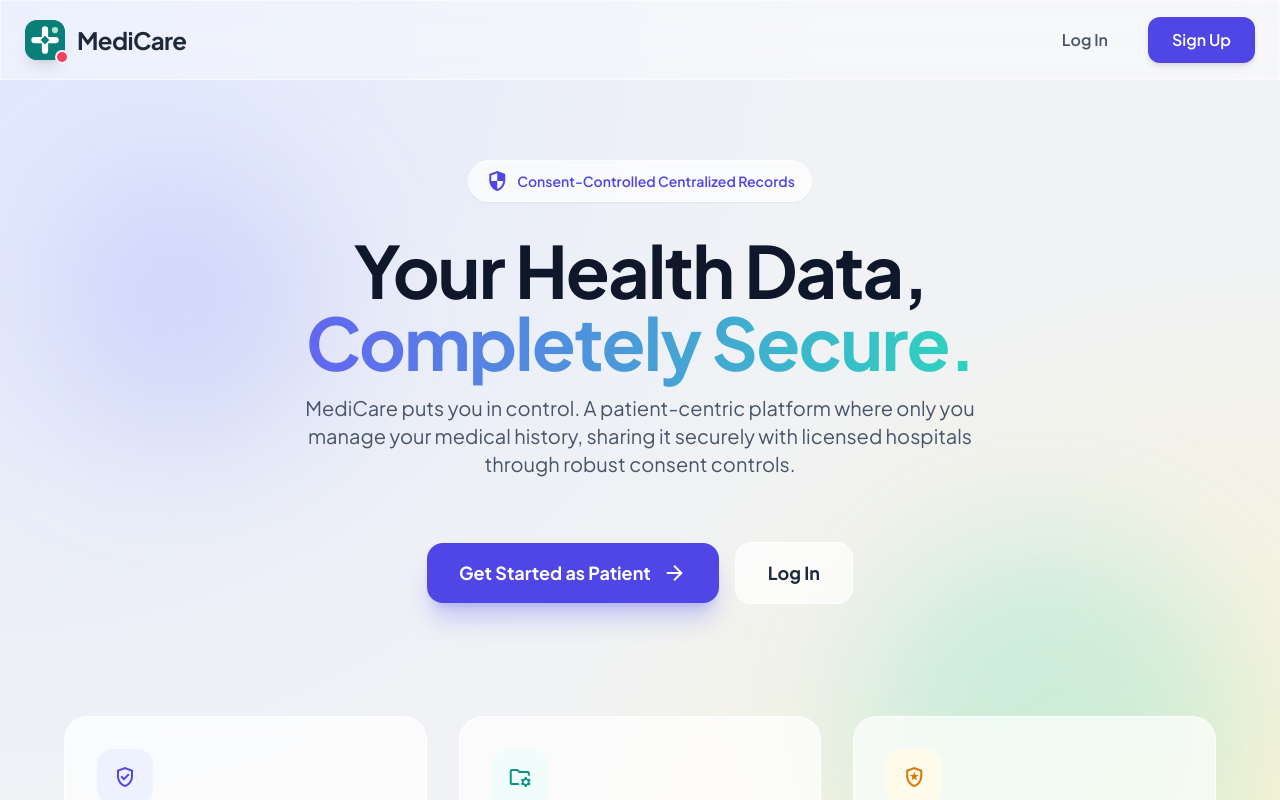
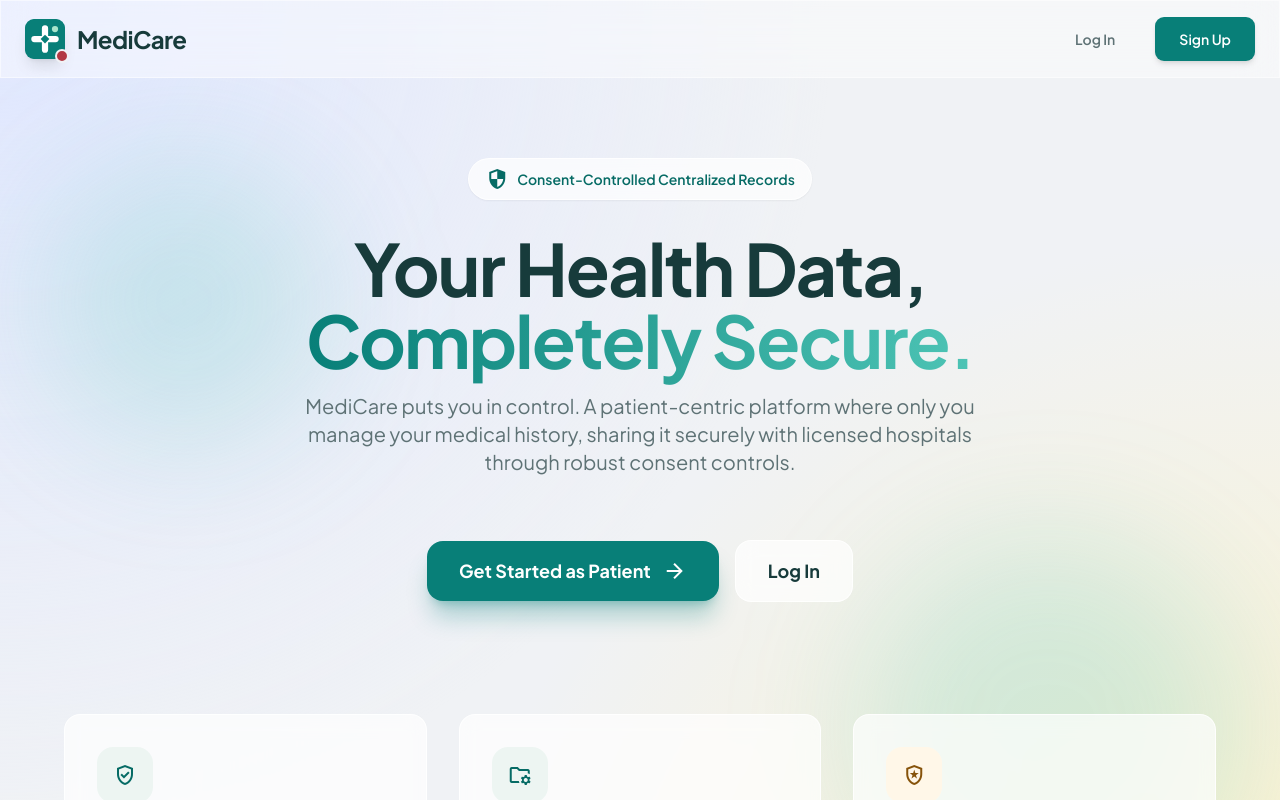
Before and after one commit to vTg2208/medicare-secure, a React (Vite) app in the folder frontend/: page / in a window 1280 px wide. Shown: the top 800 px of the page. Built offline with nearby package versions, Linux system fonts and the light colour scheme; no server answers.

Commit message:
Establish shared Medicare colors, typography and brand identity

```diff
--- /dev/null
+++ b/frontend/src/config/brand.js
@@ -0,0 +1 @@
+export const brandName = 'Medicare';
--- a/frontend/src/styles/global.css
+++ b/frontend/src/styles/global.css
@@ -1,362 +1,107 @@
-/* ========================================
-   SECURE HEALTHCARE MANAGEMENT SYSTEM
-   Professional Medical Blue Theme
-   ======================================== */
+@import './tokens.css';
 
-/* Import Google Font */
-@import url('https://fonts.googleapis.com/css2?family=Inter:wght@300;400;500;600;700&display=swap');
-
-/* ========================================
-   CSS RESET & BASE
-   ======================================== */
-* {
+* { box-sizing: border-box; }
+body {
     margin: 0;
-    padding: 0;
-    box-sizing: border-box;
-}
-
-/* ========================================
-   COLOR SYSTEM - Medical Blue Theme
-   ======================================== */
-:root {
-    /* Primary Colors - Medical Teal Theme */
-    --primary-blue: #54ACBF;
-    --primary-blue-dark: #3d8a9a;
-    --primary-blue-light: #7fc4d2;
-    --primary-teal: #54ACBF;
-    --primary-teal-dark: #3d8a9a;
-
-    /* Secondary Colors */
-    --secondary-mint: #E8F5F7;
-    --secondary-sky: #EDF9FA;
-    --secondary-lavender: #F0F9FA;
-
-    /* Semantic Colors */
-    --success-green: #00C48C;
-    --warning-amber: #FFA726;
-    --error-red: #EF5350;
-    --info-blue: #42A5F5;
-
-    /* Neutral Colors */
-    --white: #FFFFFF;
-    --gray-50: #F8FAFC;
-    --gray-100: #F1F5F9;
-    --gray-200: #E2E8F0;
-    --gray-300: #CBD5E1;
-    --gray-400: #94A3B8;
-    --gray-500: #64748B;
-    --gray-600: #475569;
-    --gray-700: #334155;
-    --gray-800: #1E293B;
-    --gray-900: #0F172A;
-
-    /* Gradients */
-    --gradient-primary: linear-gradient(135deg, #54ACBF 0%, #3d8a9a 100%);
-    --gradient-secondary: linear-gradient(135deg, #7fc4d2 0%, #54ACBF 100%);
-    --gradient-subtle: linear-gradient(135deg, #e8f5f7 0%, #f0f9fa 100%);
-
-    /* Shadows */
-    --shadow-sm: 0 1px 2px 0 rgba(0, 0, 0, 0.05);
-    --shadow-md: 0 4px 6px -1px rgba(0, 0, 0, 0.1), 0 2px 4px -1px rgba(0, 0, 0, 0.06);
-    --shadow-lg: 0 10px 15px -3px rgba(0, 0, 0, 0.1), 0 4px 6px -2px rgba(0, 0, 0, 0.05);
-    --shadow-xl: 0 20px 25px -5px rgba(0, 0, 0, 0.1), 0 10px 10px -5px rgba(0, 0, 0, 0.04);
-    --shadow-blue: 0 10px 30px -5px rgba(84, 172, 191, 0.35);
-
-    /* Border Radius */
-    --radius-sm: 6px;
-    --radius-md: 8px;
-    --radius-lg: 12px;
-    --radius-xl: 16px;
-    --radius-full: 9999px;
-
-    /* Transitions */
-    --transition-fast: 150ms cubic-bezier(0.4, 0, 0.2, 1);
-    --transition-base: 300ms cubic-bezier(0.4, 0, 0.2, 1);
-    --transition-slow: 500ms cubic-bezier(0.4, 0, 0.2, 1);
-}
-
-/* ========================================
-   TYPOGRAPHY
-   ======================================== */
-body {
-    font-family: 'Inter', -apple-system, BlinkMacSystemFont, 'Segoe UI', 'Roboto', sans-serif;
-    font-size: 16px;
+    font-family: var(--mc-font);
+    font-size: 14px;
     line-height: 1.6;
-    color: var(--gray-800);
-    background: var(--gray-50);
+    color: var(--mc-text);
+    background: var(--mc-canvas);
     -webkit-font-smoothing: antialiased;
     -moz-osx-font-smoothing: grayscale;
 }
-
-h1,
-h2,
-h3,
-h4,
-h5,
-h6 {
-    font-weight: 600;
-    line-height: 1.2;
-    color: var(--gray-900);
+#root { min-height: 100vh; }
+h1, h2, h3, h4, h5, h6 { color: inherit; font-weight: 600; line-height: 1.3; }
+h1 { font-size: 2rem; }
+h2 { font-size: 1.75rem; }
+h3 { font-size: 1.5rem; }
+h4 { font-size: 1.25rem; }
+h5 { font-size: 1.125rem; }
+h6 { font-size: 1rem; }
+button, input, select, textarea { font-family: inherit; }
+button, a, input, select, textarea { -webkit-tap-highlight-color: transparent; }
+button:not(:disabled), select:not(:disabled) { cursor: pointer; }
+:where(input:not([type='checkbox']):not([type='radio']):not([type='range']):not([type='file']), select, textarea) {
+    color: var(--mc-text);
+    background-color: var(--mc-surface);
+    border: 1px solid var(--mc-border);
+    border-radius: var(--mc-radius-control);
+}
+:where(input, textarea)::placeholder { color: var(--mc-text-subtle); }
+input[type='checkbox'], input[type='radio'], input[type='range'] { accent-color: var(--mc-brand); }
+:where(input, select, textarea):focus-visible { outline: 3px solid var(--mc-focus); outline-offset: 1px; border-color: var(--mc-accent); }
+:focus-visible { outline: 3px solid var(--mc-accent); outline-offset: 3px; }
+::selection { background: var(--mc-brand-soft); color: var(--mc-text); }
+::-webkit-scrollbar { width: 8px; height: 8px; }
+::-webkit-scrollbar-track { background: transparent; }
+::-webkit-scrollbar-thumb { background: var(--mc-border-strong); border-radius: 999px; }
+::-webkit-scrollbar-thumb:hover { background: var(--mc-text-muted); }
+.container { max-width: 1200px; margin: 0 auto; padding: 24px; }
+.card, .glass { background: var(--mc-surface); border: 1px solid var(--mc-border); border-radius: var(--mc-radius-panel); box-shadow: var(--mc-shadow-sm); padding: 24px; }
+.mc-brand { display: inline-flex; align-items: center; gap: 12px; color: var(--mc-text); text-decoration: none; font-family: var(--mc-font); font-size: 23px; font-weight: 700; letter-spacing: -1px; flex-shrink: 0; width: fit-content; }
+.mc-brand img { display: block; width: 40px; height: 40px; flex-shrink: 0; border-radius: 12px; }
+.mc-brand:hover { color: var(--mc-accent); }
+.mc-brand--large { font-size: 28px; }
+.mc-brand--large img { width: 48px; height: 48px; }
+.mc-brand--stack { margin: 0 auto 28px; }
+.mc-workspace { position: relative; background: var(--mc-canvas); color: var(--mc-text); }
+.mc-sidebar { background: var(--mc-surface); border-color: var(--mc-border); }
+.mc-sidebar .mc-brand { margin: 0 0 32px 4px; }
+.mc-sidebar nav a, .mc-sidebar nav button { font-size: 13px; border-radius: var(--mc-radius-control); min-height: 44px; }
+.mc-sidebar nav a:not([aria-current='page']):hover, .mc-sidebar nav button:not([aria-current='page']):hover { background: var(--mc-surface-hover); }
+.mc-panel { background: var(--mc-surface); border: 1px solid var(--mc-border); border-radius: var(--mc-radius-panel); box-shadow: var(--mc-shadow-sm); }
+.mc-table-scroll { max-width: 100%; overflow-x: auto; }
+.spinner { width: 20px; height: 20px; border: 3px solid var(--mc-border); border-top-color: var(--mc-accent); border-radius: 50%; animation: spin .8s linear infinite; }
+.sr-only { position: absolute; width: 1px; height: 1px; padding: 0; margin: -1px; overflow: hidden; clip: rect(0,0,0,0); white-space: nowrap; border-width: 0; }
+.fade-in { animation: fadeIn 180ms ease-out; }
+.slide-in { animation: slideIn 180ms ease-out; }
+@keyframes spin { to { transform: rotate(360deg); } }
+@keyframes fadeIn { from { opacity: 0; } to { opacity: 1; } }
+@keyframes slideIn { from { opacity: 0; transform: translateY(6px); } to { opacity: 1; transform: none; } }
+@keyframes slideDown { from { opacity: 0; transform: translateY(-6px); } to { opacity: 1; transform: none; } }
+@keyframes pulse { 0%,100% { opacity: 1; } 50% { opacity: .7; } }
+@keyframes shimmer { from { background-position: -1000px 0; } to { background-position: 1000px 0; } }
+@media (max-width: 760px) {
+    .container, .card { padding: 16px; }
+    .mc-workspace { flex-direction: column; height: auto; min-height: 100%; overflow: visible; }
+    .mc-workspace > .mc-sidebar { width: 100%; height: auto; padding: 16px; overflow: visible; border-right: 0; border-bottom: 1px solid var(--mc-border); flex: none; }
+    .mc-sidebar .mc-brand { margin: 0 0 16px; }
+    .mc-sidebar nav { display: flex; gap: 8px; overflow-x: auto; padding: 3px 3px 8px; }
+    .mc-sidebar nav > * { flex: none; margin: 0; white-space: nowrap; }
+    .mc-sidebar > div:last-child:not(:first-child) { display: flex; flex-wrap: wrap; gap: 8px; padding-top: 12px; margin-top: 8px; }
+    .mc-sidebar > div:last-child > * { width: auto; }
+    .mc-workspace > main { padding: 24px 16px; height: auto; overflow: visible; min-width: 0; }
+    .mc-workspace > aside:not(.mc-sidebar) { width: 100%; height: auto; border-left: 0; border-top: 1px solid var(--mc-border); }
+    .mc-workspace > main header > .flex { flex-wrap: wrap; gap: 16px; }
+    .mc-workspace > main header h2 { font-size: 1.75rem; }
+}
+@media (prefers-reduced-motion: reduce) {
+    *, *::before, *::after { animation-duration: .01ms !important; animation-iteration-count: 1 !important; transition-duration: .01ms !important; scroll-behavior: auto !important; }
 }
 
-h1 {
-    font-size: 2.5rem;
+.mc-theme-toggle { display: inline-flex; align-items: center; justify-content: center; flex: none; width: 44px; height: 44px; border: 1px solid var(--mc-border); border-radius: var(--mc-radius-control); background: var(--mc-surface); color: var(--mc-text-muted); }
+.mc-theme-toggle:hover { background: var(--mc-surface-hover); color: var(--mc-accent); }
+.mc-theme-toggle svg { width: 20px; height: 20px; }
+.mc-workspace > main { min-width: 0; }
+
+:where(button, input[type='submit']) { min-height: 44px; }
+/* PDF capture uses this offscreen subtree in either theme; paper stays light. */
+.mc-print-record { color-scheme: light; --mc-surface: #ffffff; --mc-text: #173b3b; --mc-text-muted: #5e7275; --mc-text-subtle: #5e7275; --mc-accent: #066b65; --mc-border: #d9e3e3; background: #ffffff; color: #173b3b; }
+
+@media (max-width: 760px) {
+    .mc-visit-flow > main { display: block; padding: 76px 16px 24px; }
+    .mc-visit-flow > main > .glass-card { margin: 0 auto; }
 }
 
-h2 {
-    font-size: 2rem;
+.mc-workspace-theme { position: absolute; top: 24px; right: 24px; z-index: 30; }
+.mc-workspace:has(> .mc-workspace-theme) > main > header,
+.mc-workspace:has(> .mc-workspace-theme) > main > .flex.items-center.justify-between:first-child { padding-right: 64px; }
+@media (max-width: 760px) {
+    .mc-workspace-theme { top: 16px; right: 16px; }
+    .mc-workspace:has(> .mc-workspace-theme) > main > header,
+    .mc-workspace:has(> .mc-workspace-theme) > main > .flex.items-center.justify-between:first-child { padding-right: 0; }
+    .mc-workspace > main > .flex.items-center.justify-between { flex-wrap: wrap; gap: 16px; }
 }
 
-h3 {
-    font-size: 1.75rem;
-}
-
-h4 {
-    font-size: 1.5rem;
-}
-
-h5 {
-    font-size: 1.25rem;
-}
-
-h6 {
-    font-size: 1rem;
-}
-
-/* ========================================
-   SCROLLBAR STYLING
-   ======================================== */
-::-webkit-scrollbar {
-    width: 10px;
-    height: 10px;
-}
-
-::-webkit-scrollbar-track {
-    background: var(--gray-100);
-}
-
-::-webkit-scrollbar-thumb {
-    background: var(--gray-300);
-    border-radius: var(--radius-full);
-    transition: background var(--transition-base);
-}
-
-::-webkit-scrollbar-thumb:hover {
-    background: var(--primary-blue);
-}
-
-/* ========================================
-   UTILITY CLASSES
-   ======================================== */
-.container {
-    max-width: 1200px;
-    margin: 0 auto;
-    padding: 20px;
-}
-
-.card {
-    background: var(--white);
-    border-radius: var(--radius-lg);
-    padding: 24px;
-    box-shadow: var(--shadow-md);
-    transition: all var(--transition-base);
-}
-
-.card:hover {
-    box-shadow: var(--shadow-lg);
-    transform: translateY(-2px);
-}
-
-/* ========================================
-   ANIMATIONS
-   ======================================== */
-@keyframes fadeIn {
-    from {
-        opacity: 0;
-        transform: translateY(10px);
-    }
-
-    to {
-        opacity: 1;
-        transform: translateY(0);
-    }
-}
-
-@keyframes slideIn {
-    from {
-        opacity: 0;
-        transform: translateX(-20px);
-    }
-
-    to {
-        opacity: 1;
-        transform: translateX(0);
-    }
-}
-
-@keyframes pulse {
-
-    0%,
-    100% {
-        opacity: 1;
-    }
-
-    50% {
-        opacity: 0.7;
-    }
-}
-
-@keyframes shimmer {
-    0% {
-        background-position: -1000px 0;
-    }
-
-    100% {
-        background-position: 1000px 0;
-    }
-}
-
-@keyframes ripple {
-    to {
-        transform: scale(4);
-        opacity: 0;
-    }
-}
-
-/* Fade in animation for page load */
-.fade-in {
-    animation: fadeIn var(--transition-base) ease-out;
-}
-
-/* Slide in animation */
-.slide-in {
-    animation: slideIn var(--transition-base) ease-out;
-}
-
-/* ========================================
-   SELECTION
-   ======================================== */
-::selection {
-    background: var(--primary-blue-light);
-    color: var(--white);
-}
-
-::-moz-selection {
-    background: var(--primary-blue-light);
-    color: var(--white);
-}
-
-/* ========================================
-   FOCUS STYLES
-   ======================================== */
-:focus-visible {
-    outline: 2px solid var(--primary-blue);
-    outline-offset: 2px;
-}
-
-/* ========================================
-   SMOOTH SCROLLING
-   ======================================== */
-html {
-    scroll-behavior: smooth;
-}
-
-/* ========================================
-   ACCESSIBILITY
-   ======================================== */
-.sr-only {
-    position: absolute;
-    width: 1px;
-    height: 1px;
-    padding: 0;
-    margin: -1px;
-    overflow: hidden;
-    clip: rect(0, 0, 0, 0);
-    white-space: nowrap;
-    border-width: 0;
-}
-
-/* ========================================
-   MEDICAL ICONS (CSS Only)
-   ======================================== */
-.medical-cross {
-    position: relative;
-    width: 40px;
-    height: 40px;
-    display: inline-block;
-}
-
-.medical-cross::before,
-.medical-cross::after {
-    content: '';
-    position: absolute;
-    background: var(--primary-blue);
-    border-radius: 2px;
-}
-
-.medical-cross::before {
-    width: 8px;
-    height: 40px;
-    left: 16px;
-    top: 0;
-}
-
-.medical-cross::after {
-    width: 40px;
-    height: 8px;
-    left: 0;
-    top: 16px;
-}
-
-/* ========================================
-   LOADING SPINNER
-   ======================================== */
-.spinner {
-    width: 20px;
-    height: 20px;
-    border: 3px solid var(--gray-200);
-    border-top-color: var(--primary-blue);
-    border-radius: 50%;
-    animation: spin 0.8s linear infinite;
-}
-
-@keyframes spin {
-    to {
-        transform: rotate(360deg);
-    }
-}
-
-/* ========================================
-   GLASSMORPHISM EFFECT
-   ======================================== */
-.glass {
-    background: rgba(255, 255, 255, 0.9);
-    backdrop-filter: blur(10px);
-    -webkit-backdrop-filter: blur(10px);
-    border: 1px solid rgba(255, 255, 255, 0.2);
-}
-
-/* ========================================
-   RESPONSIVE
-   ======================================== */
-@media (max-width: 768px) {
-    h1 {
-        font-size: 2rem;
-    }
-
-    h2 {
-        font-size: 1.75rem;
-    }
-
-    h3 {
-        font-size: 1.5rem;
-    }
-
-    .container {
-        padding: 16px;
-    }
-
-    .card {
-        padding: 16px;
-    }
-}
+.mc-brand > span { text-transform: lowercase; }
--- /dev/null
+++ b/frontend/src/styles/tokens.css
@@ -0,0 +1,120 @@
+/* Medicare's shared palette. Keep role-specific UI on these semantic tokens. */
+:root {
+    color-scheme: light;
+    --mc-font: 'Plus Jakarta Sans', sans-serif;
+    --mc-canvas: #f5f8f7;
+    --mc-surface: #ffffff;
+    --mc-surface-raised: #ffffff;
+    --mc-surface-muted: #edf5f2;
+    --mc-surface-hover: #f0f6f3;
+    --mc-text: #173b3b;
+    --mc-text-muted: #5e7275;
+    --mc-text-subtle: #5e7275;
+    --mc-border: #d9e3e3;
+    --mc-border-strong: #b6cbc7;
+    --mc-brand: #087f78;
+    --mc-brand-hover: #066b65;
+    --mc-accent: #066b65;
+    --mc-brand-soft: #e5f3ef;
+    --mc-on-brand: #ffffff;
+    --mc-success: #216245;
+    --mc-success-bg: #edf8f1;
+    --mc-success-border: #c8e7d3;
+    --mc-success-solid: #28734f;
+    --mc-warning: #86530a;
+    --mc-warning-bg: #fff7e8;
+    --mc-warning-border: #e9d5ae;
+    --mc-danger: #a12e36;
+    --mc-danger-bg: #fff2f2;
+    --mc-danger-border: #f2ccd0;
+    --mc-danger-solid: #b23843;
+    --mc-info: #256374;
+    --mc-info-bg: #edf6f8;
+    --mc-info-border: #bfdce2;
+    --mc-overlay: rgb(12 30 28 / 50%);
+    --mc-focus: rgb(8 127 120 / 24%);
+    --mc-radius-control: 9px;
+    --mc-radius-panel: 16px;
+    --mc-shadow-sm: 0 1px 3px rgb(23 59 59 / 5%);
+    --mc-shadow-panel: 0 4px 18px rgb(23 59 59 / 5%);
+    --mc-shadow-overlay: 0 16px 48px rgb(12 30 28 / 16%);
+
+    /* Compatibility names used by existing clinical forms. */
+    --primary-blue: var(--mc-accent);
+    --primary-blue-dark: var(--mc-brand-hover);
+    --primary-blue-light: var(--mc-brand-soft);
+    --primary-teal: var(--mc-accent);
+    --primary-teal-dark: var(--mc-brand-hover);
+    --primary-color: var(--mc-brand);
+    --secondary-mint: var(--mc-surface-muted);
+    --secondary-sky: var(--mc-brand-soft);
+    --secondary-lavender: var(--mc-brand-soft);
+    --success-green: var(--mc-success);
+    --warning-amber: var(--mc-warning);
+    --error-red: var(--mc-danger);
+    --info-blue: var(--mc-info);
+    --white: var(--mc-surface);
+    --gray-50: var(--mc-canvas);
+    --gray-100: var(--mc-surface-muted);
+    --gray-200: var(--mc-border);
+    --gray-300: var(--mc-border-strong);
+    --gray-400: var(--mc-text-subtle);
+    --gray-500: var(--mc-text-muted);
+    --gray-600: var(--mc-text-muted);
+    --gray-700: var(--mc-text);
+    --gray-800: var(--mc-text);
+    --gray-900: var(--mc-text);
+    --text-dark: var(--mc-text);
+    --text-light: var(--mc-text-muted);
+    --background-light: var(--mc-canvas);
+    --background-dark: var(--mc-canvas);
+    --gradient-primary: var(--mc-brand);
+    --gradient-secondary: var(--mc-brand-hover);
+    --gradient-subtle: var(--mc-surface-muted);
+    --shadow-sm: var(--mc-shadow-sm);
+    --shadow-md: var(--mc-shadow-panel);
+    --shadow-lg: var(--mc-shadow-panel);
+    --shadow-xl: var(--mc-shadow-overlay);
+    --shadow-blue: var(--mc-shadow-panel);
+    --radius-sm: 6px;
+    --radius-md: var(--mc-radius-control);
+    --radius-lg: var(--mc-radius-panel);
+    --radius-xl: var(--mc-radius-panel);
+    --radius-full: 9999px;
+    --transition-fast: 150ms ease;
+    --transition-base: 180ms ease;
+    --transition-slow: 240ms ease;
+}
+
+:root.dark {
+    color-scheme: dark;
+    --mc-canvas: #102322;
+    --mc-surface: #142b2b;
+    --mc-surface-raised: #1c3837;
+    --mc-surface-muted: #193a33;
+    --mc-surface-hover: #20443b;
+    --mc-text: #e1eeeb;
+    --mc-text-muted: #a0b4b1;
+    --mc-text-subtle: #a0b4b1;
+    --mc-border: #34504d;
+    --mc-border-strong: #52716a;
+    --mc-accent: #4dc4b5;
+    --mc-brand-soft: #234b43;
+    --mc-success: #a8dbc1;
+    --mc-success-bg: #213f33;
+    --mc-success-border: #3d6450;
+    --mc-warning: #f5ce8c;
+    --mc-warning-bg: #40351f;
+    --mc-warning-border: #74613b;
+    --mc-danger: #ffc7cc;
+    --mc-danger-bg: #482d33;
+    --mc-danger-border: #74414b;
+    --mc-info: #a8dce5;
+    --mc-info-bg: #203e45;
+    --mc-info-border: #41666e;
+    --mc-overlay: rgb(3 15 14 / 70%);
+    --mc-focus: rgb(77 196 181 / 30%);
+    --mc-shadow-sm: 0 1px 3px rgb(0 0 0 / 10%);
+    --mc-shadow-panel: 0 4px 18px rgb(0 0 0 / 12%);
+    --mc-shadow-overlay: 0 16px 48px rgb(0 0 0 / 30%);
+}
--- a/frontend/tailwind.config.js
+++ b/frontend/tailwind.config.js
@@ -7,50 +7,46 @@ module.exports = {
   theme: {
     extend: {
       colors: {
-        // Healthcare Cyan (Primary) - #54ACBF
-        primary: {
-          50: '#f0f9fa',
-          100: '#d9f0f3',
-          200: '#bce1e7',
-          300: '#8fccd6',
-          400: '#54acbf', // Base
-          500: '#54acbf', // Brand
-          600: '#438a99',
-          700: '#326773',
-          800: '#22454d',
-          900: '#112226',
-          950: '#081113',
-        },
-        // Electric Cyan (Secondary) - high contrast accent
-        secondary: {
-          50: '#ecfeff',
-          100: '#cffafe',
-          200: '#a5f3fc',
-          300: '#67e8f9',
-          400: '#22d3ee',
-          500: '#06b6d4',
-          600: '#0891b2',
-          700: '#0e7490',
-          800: '#155e75',
-          900: '#164e63',
-          950: '#083344',
-        },
-        // Modern Dark Theme Backgrounds
-        dark: {
-          bg: '#0f172a',    // Slate 900
-          card: '#1e293b',  // Slate 800
-          text: '#f8fafc',  // Slate 50
-          muted: '#94a3b8', // Slate 400
-          border: '#334155',// Slate 700
-        },
-        success: '#10b981',
-        danger: '#ef4444',
-        warning: '#f59e0b',
-        info: '#3b82f6',
+        // Shared Medicare identity. Legacy hue names intentionally resolve to this ramp.
+        ...Object.fromEntries(['primary', 'secondary', 'indigo', 'violet', 'purple', 'blue', 'sky', 'cyan', 'teal'].map(name => [name, {
+          50: '#edf5f2', 100: '#e5f3ef', 200: '#c4e5d9', 300: '#a8e5cc',
+          400: '#4dc4b5', 500: '#087f78', 600: '#087f78', 700: '#066b65',
+          800: '#23574e', 900: '#193a33', 950: '#102b27',
+        }])),
+        ...Object.fromEntries(['slate', 'gray', 'zinc', 'neutral'].map(name => [name, {
+          50: '#f5f8f7', 100: '#edf5f2', 200: '#d9e3e3', 300: '#b6cbc7',
+          400: '#a0b4b1', 500: '#5e7275', 600: '#4a6261', 700: '#2d4843',
+          800: '#1c3837', 900: '#142b2b', 950: '#102322',
+        }])),
+        ...Object.fromEntries(['green', 'emerald'].map(name => [name, {
+          50: '#edf8f1', 100: '#e2f2e8', 200: '#c8e7d3', 300: '#a8dbc1', 400: '#5fa883',
+          500: '#28734f', 600: '#28734f', 700: '#216245', 800: '#214b35', 900: '#213f33', 950: '#132c23',
+        }])),
+        ...Object.fromEntries(['red', 'rose'].map(name => [name, {
+          50: '#fff2f2', 100: '#fbe4e6', 200: '#f2ccd0', 300: '#ffc7cc', 400: '#d8737e',
+          500: '#b23843', 600: '#b23843', 700: '#a12e36', 800: '#74343c', 900: '#482d33', 950: '#321f24',
+        }])),
+        ...Object.fromEntries(['amber', 'orange', 'yellow'].map(name => [name, {
+          50: '#fff7e8', 100: '#f9ecd6', 200: '#e9d5ae', 300: '#f5ce8c', 400: '#ce9838',
+          500: '#86530a', 600: '#86530a', 700: '#74480b', 800: '#594424', 900: '#40351f', 950: '#2d2519',
+        }])),
+        canvas: 'var(--mc-canvas)', surface: 'var(--mc-surface)',
+        ink: 'var(--mc-text)', muted: 'var(--mc-text-muted)',
+        line: 'var(--mc-border)', accent: 'var(--mc-accent)',
+        dark: { bg: '#102322', card: '#142b2b', text: '#e1eeeb', muted: '#a0b4b1', border: '#34504d' },
+        success: '#28734f', danger: '#b23843', warning: '#86530a', info: '#256374',
       },
-      fontFamily: {
-        sans: ['"Plus Jakarta Sans"', 'Inter', 'system-ui', 'sans-serif'],
+      fontFamily: { sans: ['"Plus Jakarta Sans"', 'sans-serif'] },
+      // Text aliases resolve semantically so muted/accent text stays readable in both themes.
+      textColor: {
+        ...Object.fromEntries([['green','success'],['emerald','success'],['red','danger'],['rose','danger'],['amber','warning'],['orange','warning'],['yellow','warning']].map(([name,kind]) => [name, Object.fromEntries([300,400,500,600,700,800,900,950].map(tone => [tone, `var(--mc-${kind})`]))])),
+        ...Object.fromEntries(['primary', 'secondary', 'indigo', 'violet', 'purple', 'blue', 'sky', 'cyan', 'teal'].map(name => [name, Object.fromEntries([300, 400, 500, 600, 700, 800, 900, 950].map(tone => [tone, 'var(--mc-accent)']))])),
+        ...Object.fromEntries(['slate', 'gray', 'zinc', 'neutral'].map(name => [name, {
+          400: 'var(--mc-text-subtle)', 500: 'var(--mc-text-muted)', 600: 'var(--mc-text-muted)',
+          700: 'var(--mc-text)', 800: 'var(--mc-text)', 900: 'var(--mc-text)', 950: 'var(--mc-text)',
+        }])),
       },
+      borderRadius: { lg: '9px', xl: '9px', '2xl': '16px', '3xl': '16px' },
       animation: {
         'fade-in': 'fadeIn 0.5s ease-out forwards',
         'slide-up': 'slideUp 0.5s ease-out forwards',
@@ -79,7 +75,7 @@ module.exports = {
       boxShadow: {
         'soft': '0 4px 6px -1px rgba(0, 0, 0, 0.05), 0 2px 4px -1px rgba(0, 0, 0, 0.03)',
         'card': '0 10px 15px -3px rgba(0, 0, 0, 0.05), 0 4px 6px -2px rgba(0, 0, 0, 0.025)',
-        'glow': '0 0 20px rgba(84, 172, 191, 0.5)', // #54ACBF glow
+        'glow': '0 4px 18px rgb(23 59 59 / 5%)',
       },
     },
   },
```
Also changed, not shown: frontend/src/components/common/Brand.jsx (added, +13 -0 lines), 2 other files (tests, documents, lock files or other folders).
